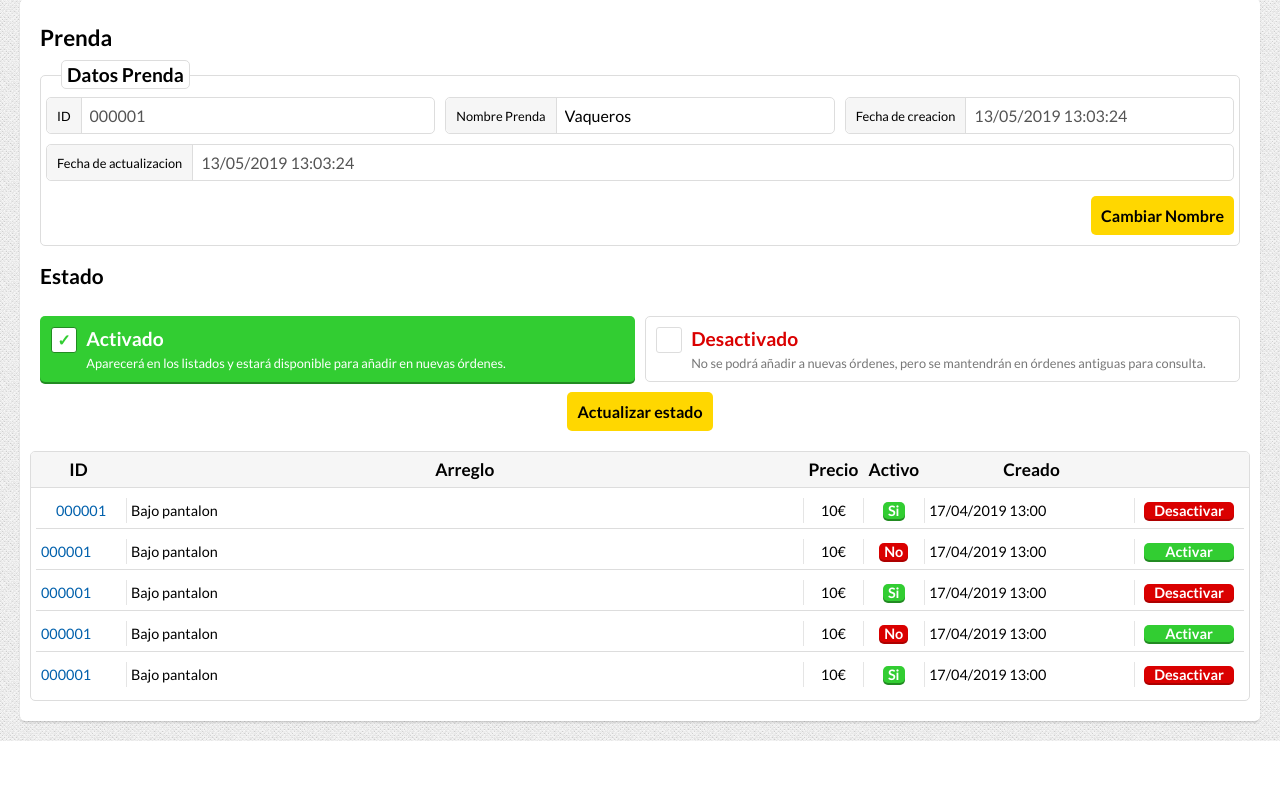
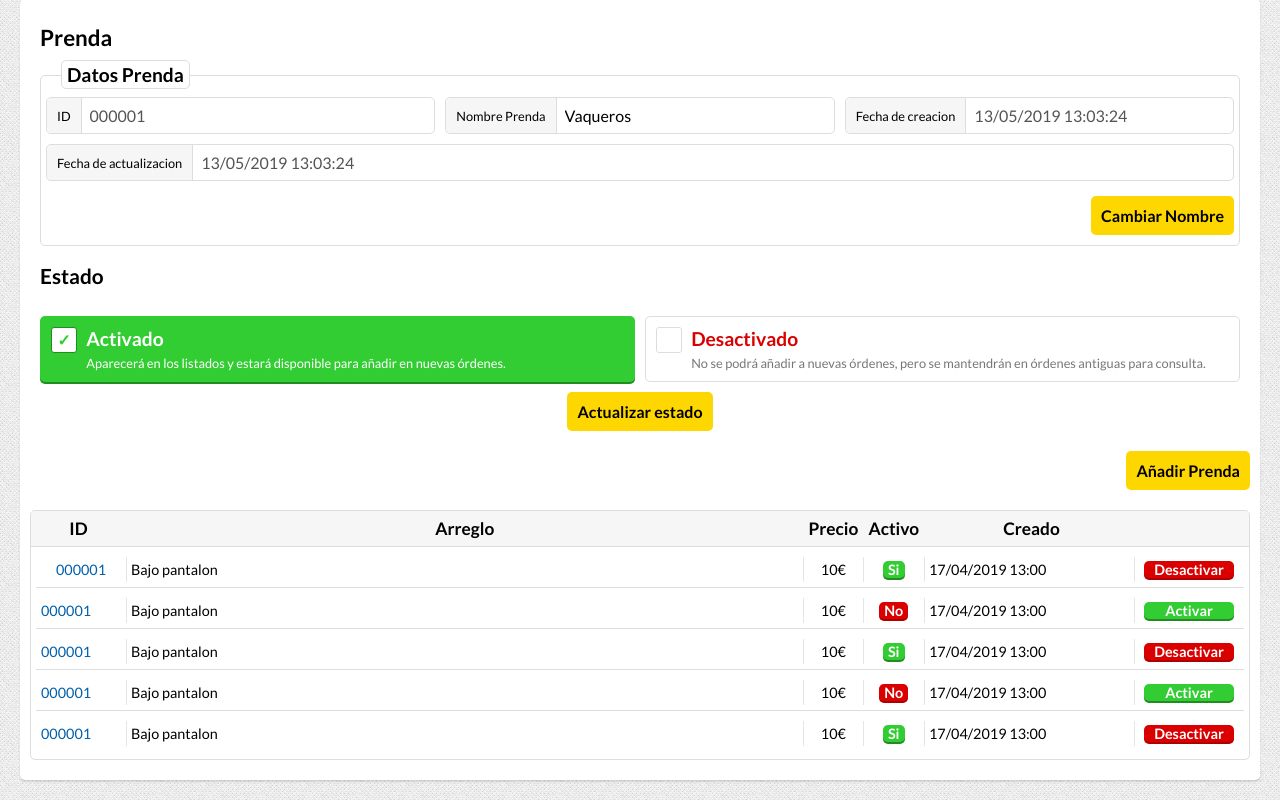
Before and after one commit to crusardri/proyecto-daw, a PHP site: page /clothe.php in a window 1280 px wide. Shown: the part 91-891 px from the top of the page. Before the commit the page ends 832 px from the top, so only its background shows below. Run offline with PHP 8.4, Linux system fonts and the light colour scheme.

Commit message:
Añadido boton "Añadir prenda" a clothe

```diff
--- a/clothe.php
+++ b/clothe.php
@@ -76,6 +76,9 @@
         </form>
         <!-- Tabla Arreglos -->
         <div id="fixes-table">
+            <div class="form-buttons">
+                <input type="submit" value="Añadir Prenda" class="input-submit-button">
+            </div>
             <?php showFixesTable(); ?>
         </div>
     </div>
--- a/style/single-view.css
+++ b/style/single-view.css
@@ -305,6 +305,11 @@ div.form-container.clothe {
 #fixes-table{
     grid-area: fixes;
 }
+#fixes-table .form-buttons:after{
+    clear:both;
+    content: " ";
+    display: block;
+}
 #fixes-table tr{
     box-shadow: none;
 }
--- a/style/views.css
+++ b/style/views.css
@@ -306,6 +306,7 @@ section.clothes-container {
     grid-area: clothes;
     margin: 0 20px 20px 20px;
 }
+
 section.clothes-container > div.clothes-pag{
     grid-area: paginator;
     display: flex;
```
